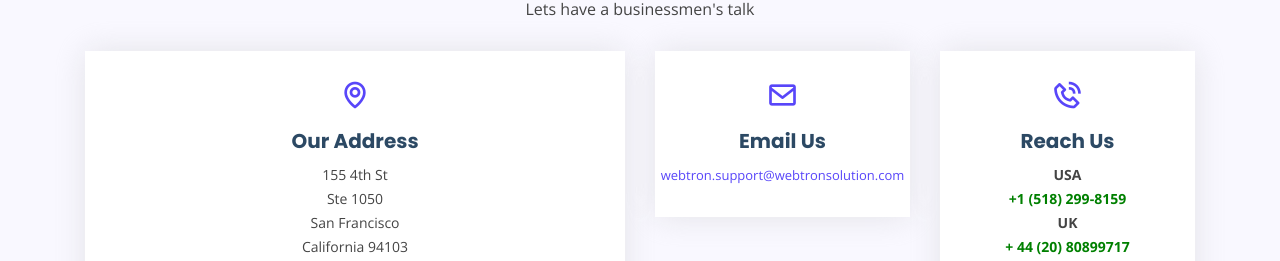
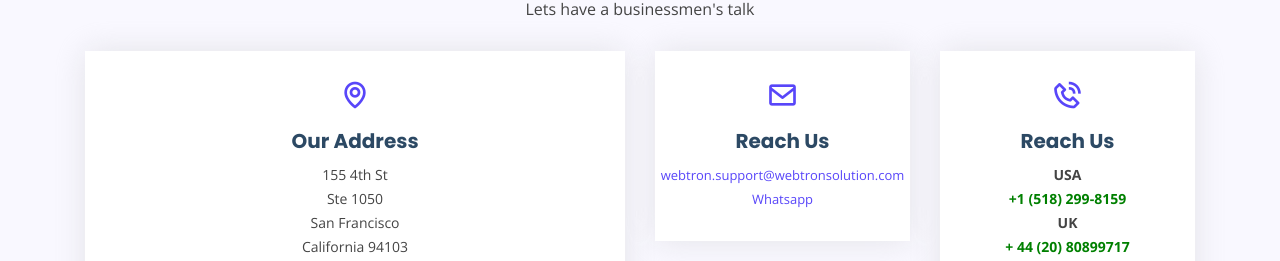
Before and after one commit to webtronsolution/website, a plain HTML site: page index.html in a window 1280 px wide. Shown: the part 5236-5497 px from the top of the page. Drawn offline with nearby package versions, Linux system fonts and the light colour scheme; a script that the page names is missing.

Commit message:
Update index.html
iinkjbnjn

```diff
--- a/index.html
+++ b/index.html
@@ -676,8 +676,10 @@
           <div class="col-lg-3 col-md-6">
             <div class="info-box  mb-4">
               <i class="bx bx-envelope"></i>
-              <h3>Email Us</h3>
+              <h3>Reach Us</h3>
                                        <p style="font-size:small"><a href="mailto:webtron.support@webtronsolution.com">webtron.support@webtronsolution.com</a></p>
+                                                                                                         <p style="font-size:small">  <a href="https://wa.me/+918910953989" target="_blank">Whatsapp</a></p>
+
             </div>
           </div>
 
```
